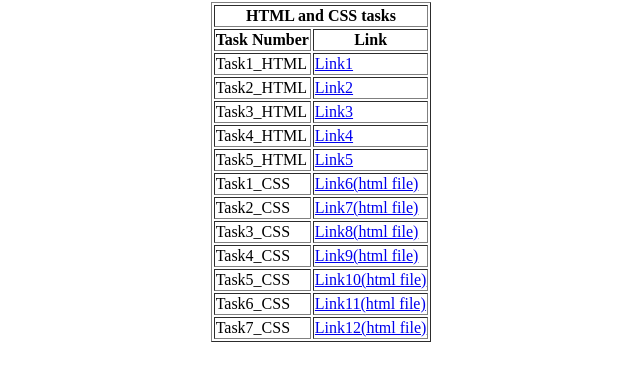
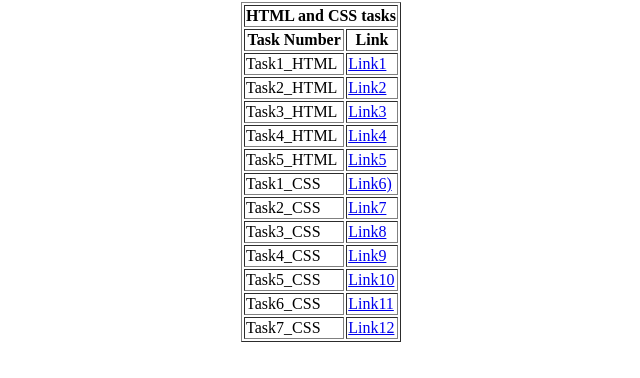
Before and after one commit to SnehaAgarwal01/mern_task1, a plain HTML site: page index.html in a window 1280 px wide. Shown: the part 78-456 px from the top of the page, without its empty margins (319-959 px from the left). Drawn offline with Linux system fonts and the light colour scheme.

Commit message:
Update index.html

```diff
--- a/index.html
+++ b/index.html
@@ -44,37 +44,37 @@
 
             <tr>
                 <td>Task1_CSS</td>
-                <td><a href="csstask1.html">Link6(html file)</a></td>
+                <td><a href="csstask1.html">Link6)</a></td>
             </tr>
 
             <tr>
                 <td>Task2_CSS</td>
-                <td><a href="csstask2.html">Link7(html file)</a></td>
+                <td><a href="csstask2.html">Link7</a></td>
             </tr>
 
             <tr>
                 <td>Task3_CSS</td>
-                <td><a href="csstask3.html">Link8(html file)</a></td>
+                <td><a href="csstask3.html">Link8</a></td>
             </tr>
 
             <tr>
                 <td>Task4_CSS</td>
-                <td><a href="csstask4.html">Link9(html file)</a></td>
+                <td><a href="csstask4.html">Link9</a></td>
             </tr>
 
             <tr>
                 <td>Task5_CSS</td>
-                <td><a href="csstask5.html">Link10(html file)</a></td>
+                <td><a href="csstask5.html">Link10</a></td>
             </tr>
 
             <tr>
                 <td>Task6_CSS</td>
-                <td><a href="csstask6.html">Link11(html file)</a></td>
+                <td><a href="csstask6.html">Link11</a></td>
             </tr>
 
             <tr>
                 <td>Task7_CSS</td>
-                <td><a href="csstask7.html">Link12(html file)</a></td>
+                <td><a href="csstask7.html">Link12</a></td>
             </tr>
         </table>
     </center>
```
